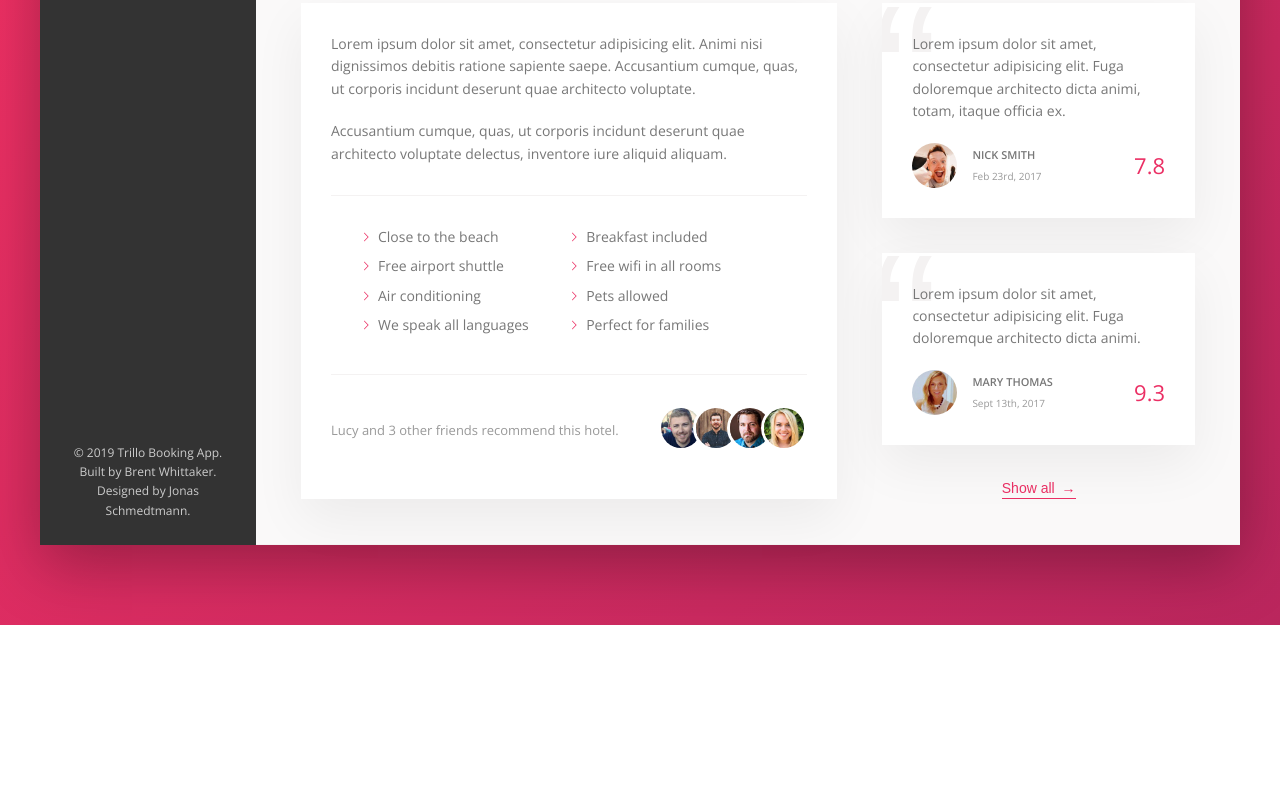
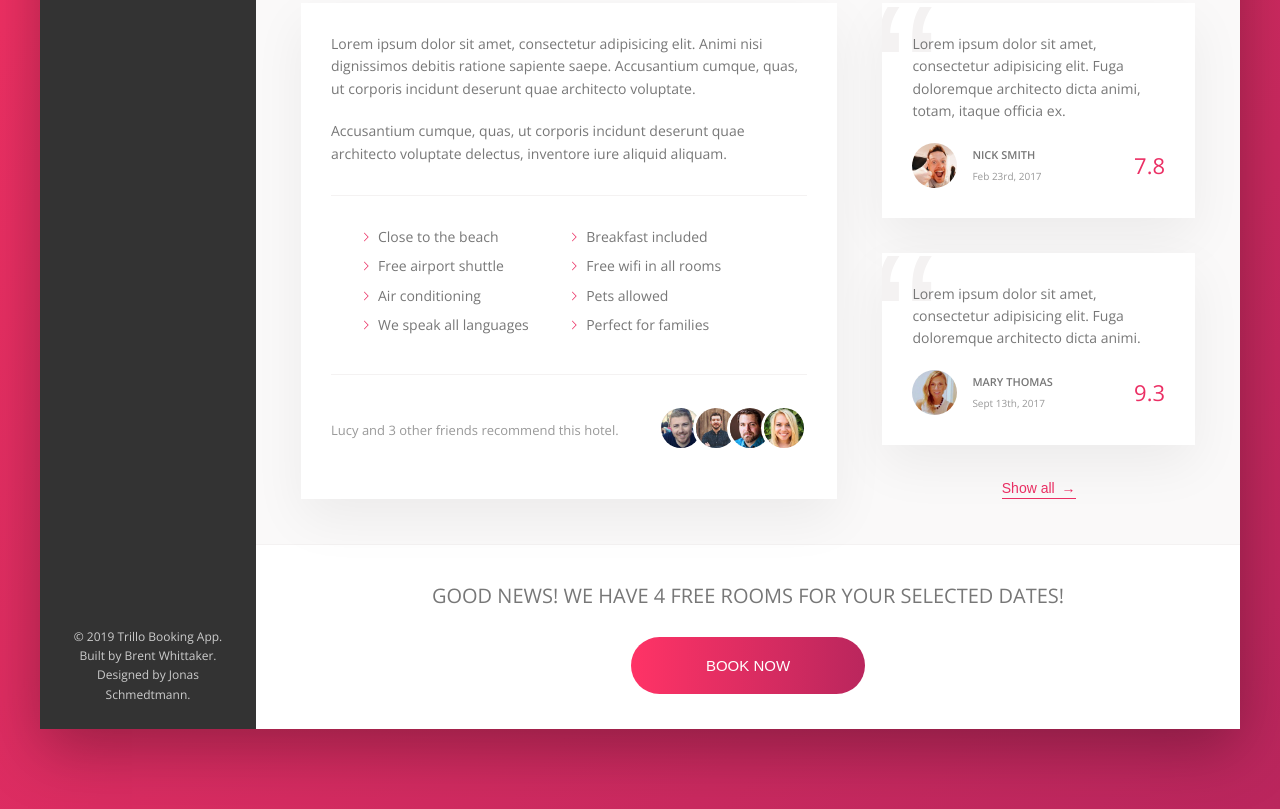
Before and after one commit to brentwhittaker/flexbox-sass-trillo, a website built with Parcel: page src/index.html in a window 1280 px wide. Shown: the part 644-1453 px from the top of the page. Before the commit the page ends 1269 px from the top, so only its background shows below. Built offline with nearby package versions, Linux system fonts and the light colour scheme.

Commit message:
Added book now markup and css

```diff
--- a/src/index.html
+++ b/src/index.html
@@ -246,6 +246,15 @@
               <button class="btn-inline">Show all <span>&rarr;</span></button>
             </div>
           </div>
+          <div class="cta">
+            <h2 class="cta__book-now">
+              Good news! We have 4 free rooms for your selected dates!
+            </h2>
+            <button class="btn">
+              <span class="btn__visible">Book now</span>
+              <span class="btn__invisible">Only 4 rooms left</span>
+            </button>
+          </div>
         </main>
       </div>
     </div>
--- a/src/sass/_component.scss
+++ b/src/sass/_component.scss
@@ -439,3 +439,74 @@
     z-index: 1;
   }
 }
+
+////////////////////////////////////
+//CALL TO ACTION
+
+.cta {
+  padding: 3.5rem 0;
+  text-align: center;
+
+  &__book-now {
+    font-size: 2rem;
+    font-weight: 300;
+    text-transform: uppercase;
+    margin-bottom: 2.5rem;
+  }
+}
+
+.btn {
+  font-size: 1.5rem;
+  font-weight: 300;
+  text-transform: uppercase;
+  border-radius: 100px;
+  border: none;
+  background-image: linear-gradient(
+    to right,
+    var(--color-primary-light),
+    var(--color-primary-dark)
+  );
+  color: #fff;
+  position: relative;
+  overflow: hidden;
+  cursor: pointer;
+
+  & > * {
+    display: inline-block;
+    height: 100%;
+    width: 100%;
+    transition: all 0.2s;
+  }
+
+  &__visible {
+    padding: 2rem 7.5rem;
+  }
+
+  &__invisible {
+    padding: 2rem 0;
+    position: absolute;
+    left: 0;
+    top: -100%;
+  }
+
+  &:hover {
+    background-image: linear-gradient(
+      to left,
+      var(--color-primary-light),
+      var(--color-primary-dark)
+    );
+  }
+
+  &:hover &__visible {
+    transform: translateY(100%);
+  }
+
+  &:hover &__invisible {
+    top: 0;
+  }
+
+  &:focus {
+    outline: none;
+    animation: pulsate 1s infinite;
+  }
+}
```
Also changed, not shown: src/css/style.css.
